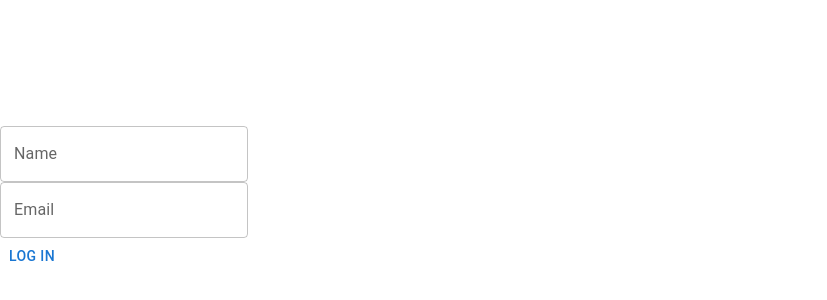
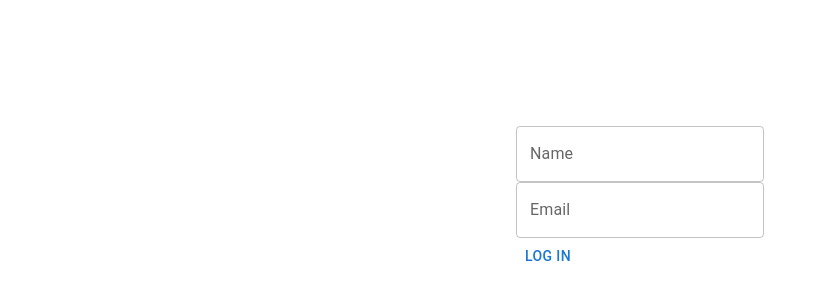
Before and after one commit to kage1414/fetch-take-home, a React (Vite) app: page / in a window 1280 px wide. Shown: the part 200-500 px from the top of the page, without its empty margins (0-827 px from the left). Built offline with nearby package versions, Linux system fonts and the light colour scheme.

Commit message:
center login

```diff
--- a/src/App.tsx
+++ b/src/App.tsx
@@ -10,6 +10,7 @@ function App() {
 
   return (
     <Grid
+      container
       height="100vh"
       width="100vw"
       alignContent="center"
--- a/src/Login.tsx
+++ b/src/Login.tsx
@@ -11,8 +11,8 @@ export const Login: React.FC<LoginProps> = ({ handleLogin }) => {
   const [email, setEmail] = useState("");
 
   return (
-    <>
-      <Grid>
+    <Grid container item direction="column" alignContent="center">
+      <Grid item>
         <TextField
           label="Name"
           onChange={(e) => {
@@ -20,7 +20,7 @@ export const Login: React.FC<LoginProps> = ({ handleLogin }) => {
           }}
         />
       </Grid>
-      <Grid>
+      <Grid item>
         <TextField
           label="Email"
           onChange={(e) => {
@@ -28,7 +28,7 @@ export const Login: React.FC<LoginProps> = ({ handleLogin }) => {
           }}
         />
       </Grid>
-      <Grid>
+      <Grid item>
         <Button
           onClick={() => {
             handleLogin({ name, email });
@@ -37,6 +37,6 @@ export const Login: React.FC<LoginProps> = ({ handleLogin }) => {
           Log In
         </Button>
       </Grid>
-    </>
+    </Grid>
   );
 };
```
